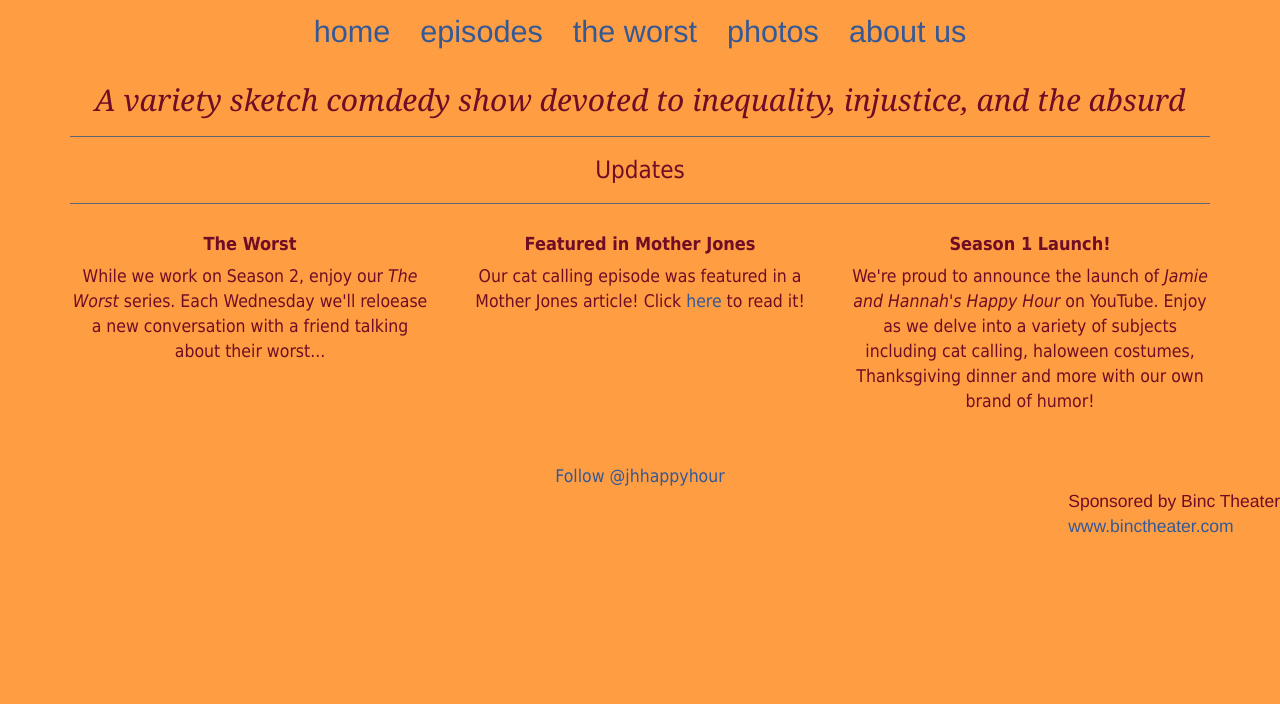
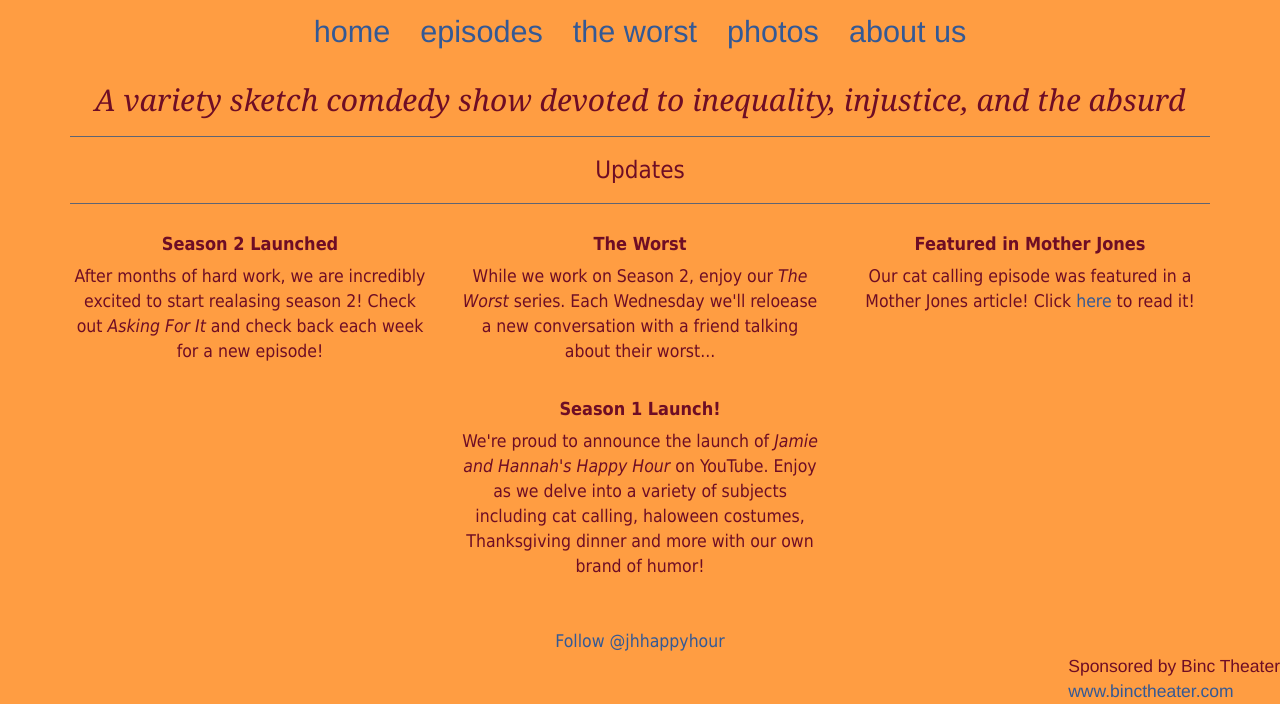
Before and after one commit to jonalf/jhhh-site, a Flask app: page / in a window 1280 px wide. Shown: the part 489-1193 px from the top of the page. Before the commit the page ends 1022 px from the top, so only its background shows below. Run offline with Flask 2, Linux system fonts and the light colour scheme; some libraries are stand-ins or nearby versions.

Commit message:
added season 2 content

```diff
--- a/jhh/templates/main.html
+++ b/jhh/templates/main.html
@@ -14,7 +14,13 @@
 <h3 class="text-center">Updates</h3>
 <hr>
 
+
 <div class="row text-center">
+  <div class="col-lg-4 col-md-4 col-sm-4 col-xs-12">
+    <h4><b>Season 2 Launched</b></h4>
+    After months of hard work, we are incredibly excited to start realasing season 2! Check out <i>Asking For It</i> and check back each week for a new episode!
+  </div>
+
 
   <div class="col-lg-4 col-md-4 col-sm-4 col-xs-12">
     <h4><b>The Worst</b></h4>
@@ -26,6 +32,10 @@
     Our cat calling episode was featured in a Mother Jones article! Click <a href="http://www.motherjones.com/kevin-drum/2015/10/another-long-hot-summer-catcalling-coming-close">here</a> to read it!
   </div>
 
+</div>
+<br>
+<div class="row text-center">
+  <div class="col-lg-4 col-md-4 col-sm-4 col-xs-12"></div>
   <div class="col-lg-4 col-md-4 col-sm-4 col-xs-12">
     <h4><b>Season 1 Launch!</b></h4>
     We're proud to announce the launch of <i>Jamie and Hannah's Happy Hour</i> on YouTube. Enjoy as we delve into a variety of subjects including cat calling, haloween costumes, Thanksgiving dinner and more with our own brand of humor!
```
Also changed, not shown: jhh/templates/episodes.html (+7 -1 lines).
